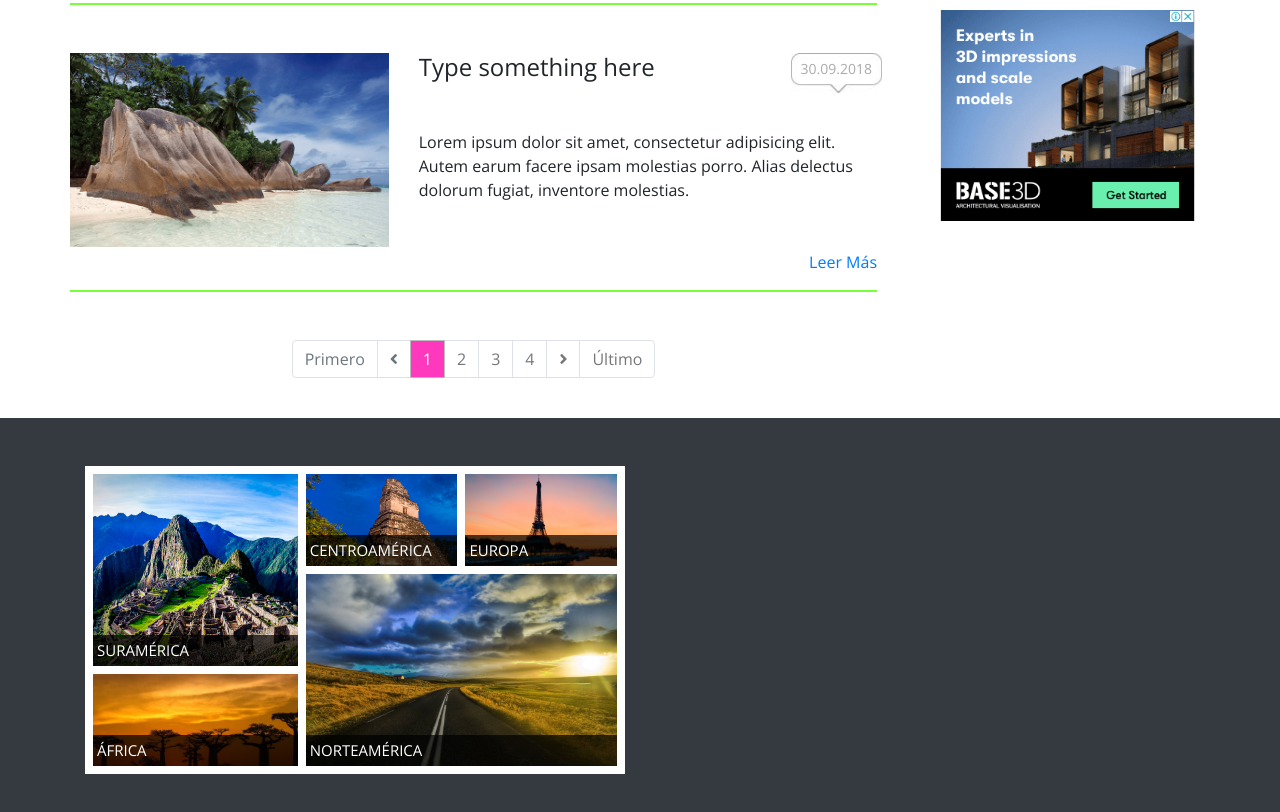
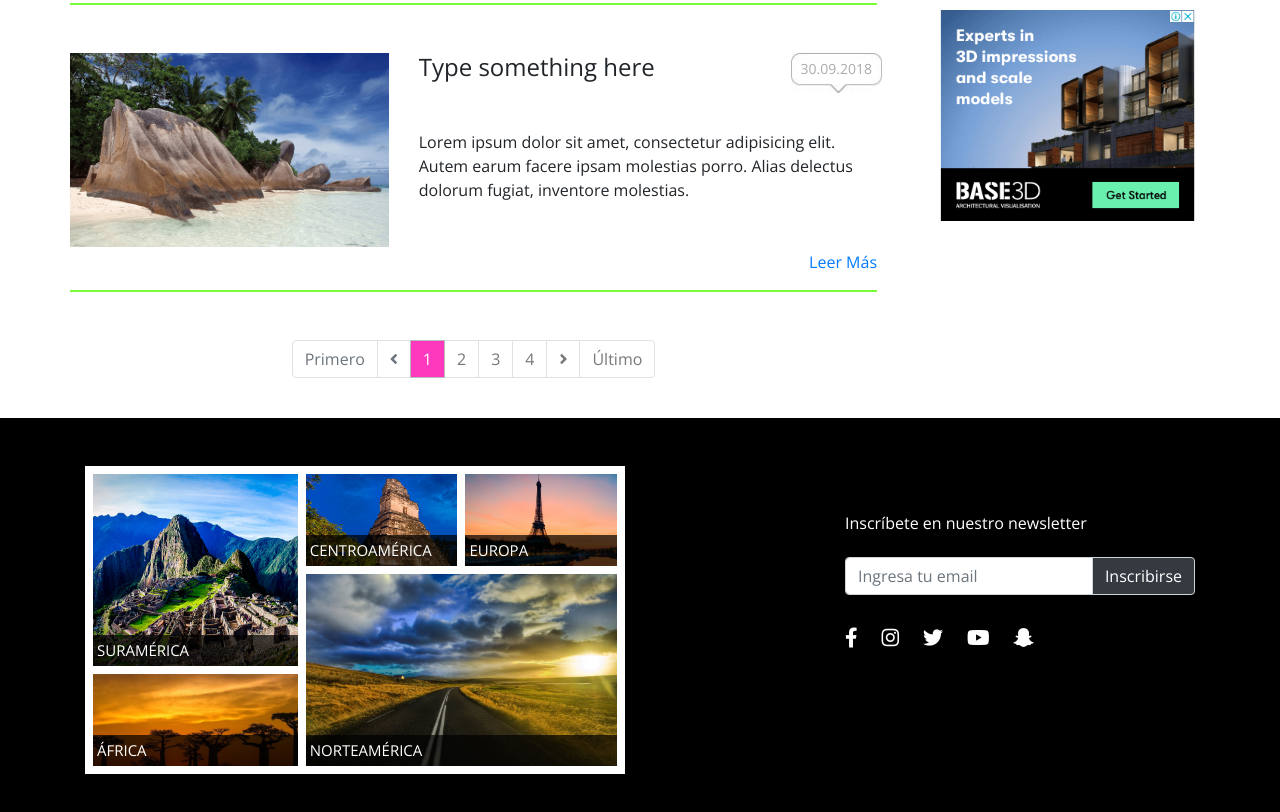
Before and after one commit to thiagobianeck/blogdelviajero, a plain HTML site: page index.html in a window 1280 px wide. Shown: the part 2194-3006 px from the top of the page. Drawn offline with nearby package versions, Linux system fonts and the light colour scheme.

Commit message:
34. Maquetando el footer - Parte 2

```diff
--- a/css/style.css
+++ b/css/style.css
@@ -208,6 +208,9 @@ GRID CATEGORIAS
 /*=====================================
 GRIDFOOTER CATEGORIAS
 =====================================*/
+footer {
+  background: black;
+}
 
 .gridFooter figure {
     position: relative;
@@ -366,6 +369,14 @@ CONTENIDO
     .fecha {
         top: -340px;
     }
+
+  .gridFooter figure {
+    border: 2px solid white;
+  }
+
+    .gridFooter figure p{
+        font-size: 12px;
+    }
 }
 
 /*
--- a/index.html
+++ b/index.html
@@ -368,10 +368,13 @@ CABECERA
        FOOTER
     ====================== -->
 
-<footer class="container-fluid bg-dark py-5 d-none d-md-block">
+<footer class="container-fluid py-5 d-none d-md-block">
   <div class="container">
     <div class="row">
-      <div class="col-md-8 col-lg-6">
+      <!--==============================
+      GRID CATEGORIAS FOOTER
+      ==============================-->
+      <div class="col-md-7 col-lg-6">
 
         <div class="p-1 bg-white gridFooter">
 
@@ -380,23 +383,23 @@ CABECERA
 
               <div class="d-flex flex-column columna1">
                 <figure class="p-2 m-0 photo1">
-                  <p class="text-uppercase p-1 p-md-3 p-xl-1">Suramérica</p>
+                  <p class="text-uppercase p-1 p-md-2 p-xl-1">Suramérica</p>
                 </figure>
                 <figure class="p-2 m-0 photo2">
-                  <p class="text-uppercase p-1 p-md-3 p-xl-1">África</p>
+                  <p class="text-uppercase p-1 p-md-2 p-xl-1">África</p>
                 </figure>
               </div>
               <div class="d-flex flex-column flex-fill columna2">
                 <div class="d-block d-md-flex">
                   <figure class="p-2 m-0 flex-fill photo3">
-                    <p class="text-uppercase p-1 p-md-3 p-xl-1">Centroamérica</p>
+                    <p class="text-uppercase p-1 p-md-2 p-xl-1">Centroamérica</p>
                   </figure>
                   <figure class="p-2 m-0 flex-fill photo4">
-                    <p class="text-uppercase p-1 p-md-3 p-xl-1">Europa</p>
+                    <p class="text-uppercase p-1 p-md-2 p-xl-1">Europa</p>
                   </figure>
                 </div>
                 <figure class="p-2 m-0 photo5">
-                  <p class="text-uppercase p-1 p-md-3 p-xl-1">Norteamérica</p>
+                  <p class="text-uppercase p-1 p-md-2 p-xl-1">Norteamérica</p>
                 </figure>
 
               </div>
@@ -406,9 +409,48 @@ CABECERA
 
         </div><!--.gridFooter -->
       </div>
-
-      <div class="col-md-4 col-lg-6">
-
+      <div class="d-none d-lg-block col-lg-1 col-xl-2"></div>
+      <!--==============================
+      NEWSLETTER
+      ==============================-->
+      <div class="col-md-5 col-lg-5 col-xl-4 pt-5">
+        <h6 class="text-white">Inscríbete en nuestro newsletter</h6>
+        <div class="input-group my-4">
+          <input type="text" class="form-control" placeholder="Ingresa tu email">
+          <div class="input-group-append">
+            <span class="input-group-text bg-dark text-white">Inscribirse</span>
+          </div>
+        </div>
+        <!-- REDES SOCIALES -->
+        <div class="p-0 w-100 pt-2">
+          <ul class="d-flex justify-content-left p-0">
+            <li>
+              <a href="#" target="_blank">
+                <i class="fab fa-facebook-f lead text-white mr-2 mr-sm-4"></i>
+              </a>
+            </li>
+            <li>
+              <a href="#" target="_blank">
+                <i class="fab fa-instagram lead text-white mr-2 mr-sm-4"></i>
+              </a>
+            </li>
+            <li>
+              <a href="#" target="_blank">
+                <i class="fab fa-twitter lead text-white mr-2 mr-sm-4"></i>
+              </a>
+            </li>
+            <li>
+              <a href="#" target="_blank">
+                <i class="fab fa-youtube lead text-white mr-2 mr-sm-4"></i>
+              </a>
+            </li>
+            <li>
+              <a href="#" target="_blank">
+                <i class="fab fa-snapchat-ghost lead text-white mr-2 mr-sm-4"></i>
+              </a>
+            </li>
+          </ul>
+        </div>
       </div>
     </div>
   </div>
```
